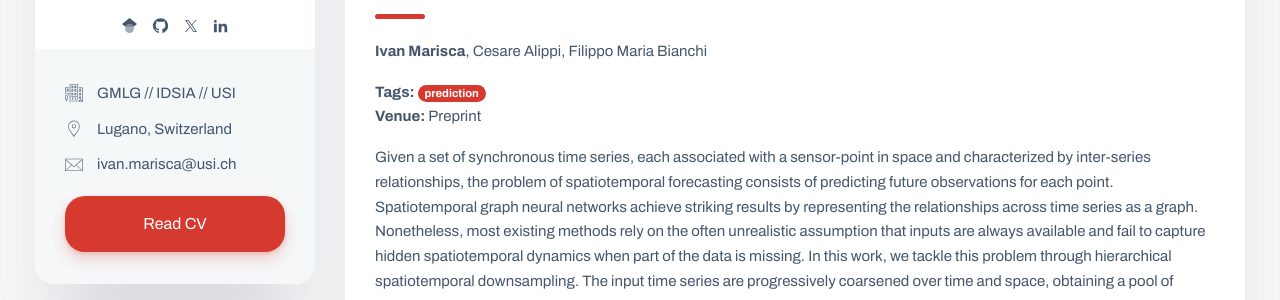
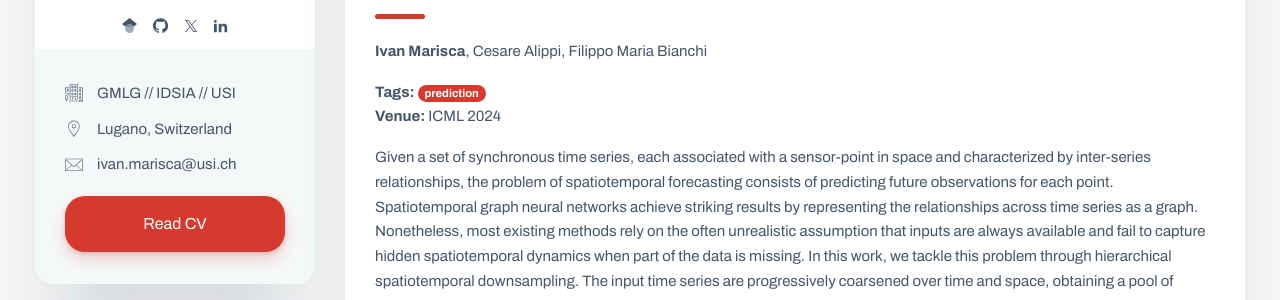
Before and after one commit to marshka/marshka.github.io, a Jekyll site: the page built from _publications/spatiotemporal_downsampling.md, in a window 1280 px wide. Shown: the part 350-650 px from the top of the page. Built offline with Jekyll 4.4.1, drawn with Linux system fonts in a browser that asks for light colours.

Commit message:
Updated after ICML notification

```diff
--- a/_data/publications.yml
+++ b/_data/publications.yml
@@ -1,8 +1,8 @@
 - title: Graph-based Forecasting with Missing Data through Spatiotemporal Downsampling
   links:
     paper: https://arxiv.org/abs/2402.10634
-  venue: Preprint
-  short_venue: Preprint
+  venue: International Conference on Machine Learning
+  short_venue: ICML
   year: 2024
   authors:
     - me
--- a/_publications/spatiotemporal_downsampling.md
+++ b/_publications/spatiotemporal_downsampling.md
@@ -8,7 +8,7 @@ abstract: Given a set of synchronous time series, each associated with a sensor-
 categories:
     - prediction
 link: https://arxiv.org/abs/2402.10634
-venue: Preprint
+venue: ICML 2024
 thumbnail: 2402.10634.jpg
 layout: abstract
 order: 6
```
